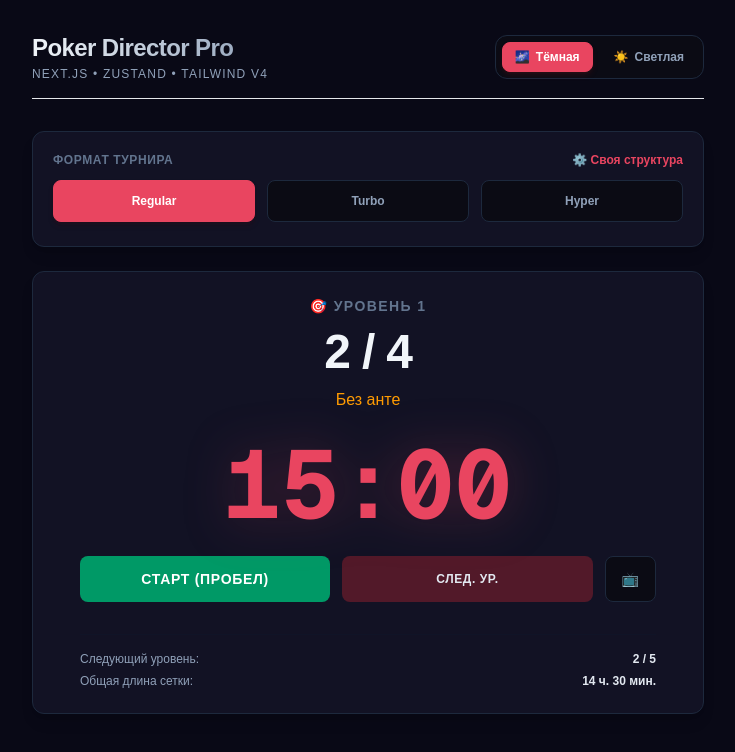
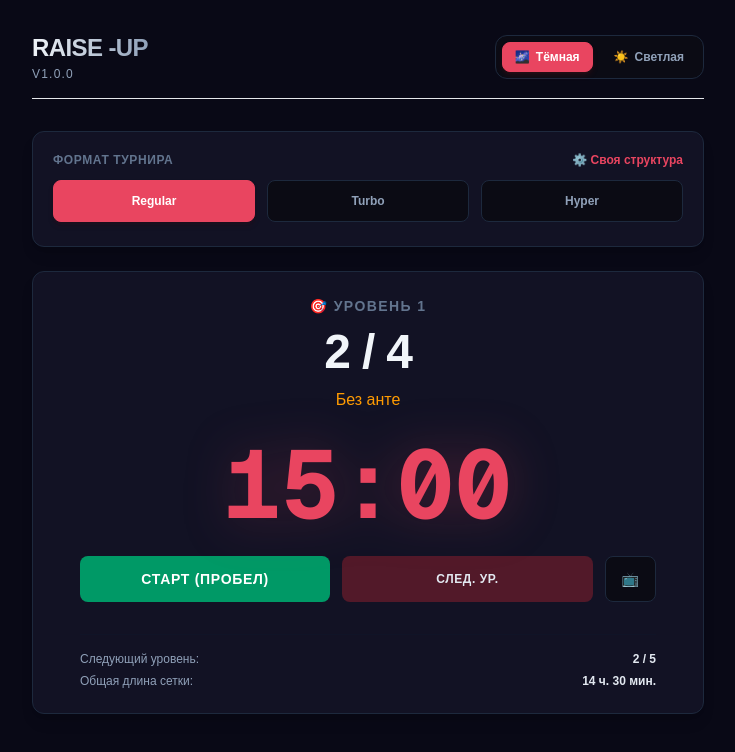
Before and after one commit to superigrooper/raise-up, a Next.js app: page / in a window 1280 px wide. Shown: the top 752 px of the page, without its empty margins (272-1007 px from the left). Built offline with nearby package versions, Linux system fonts and the light colour scheme.

Commit message:
Add 1.0.0 version

```diff
--- a/next.config.ts
+++ b/next.config.ts
@@ -1,8 +1,11 @@
 import type { NextConfig } from "next";
+import pkg from "./package.json" with { type: "json" };
 
 const nextConfig: NextConfig = {
-  /* config options here */
   reactCompiler: true,
+  env: {
+    NEXT_PUBLIC_APP_VERSION: pkg.version,
+  }
 };
 
 export default nextConfig;
--- a/package.json
+++ b/package.json
@@ -1,6 +1,6 @@
 {
   "name": "raise-up",
-  "version": "0.1.0",
+  "version": "1.0.0",
   "private": true,
   "scripts": {
     "dev": "next dev",
--- a/src/app/page.tsx
+++ b/src/app/page.tsx
@@ -1,4 +1,3 @@
-// app/page.tsx
 "use client";
 
 import { useEffect, useState } from 'react';
@@ -23,7 +22,6 @@
   if (!isMounted) return null;
 
   const getThemeClass = () => {
-    // if (theme === 'dark') return 'dark bg-[#0f0f1b] text-white';
     if (theme === 'navy') return 'navy bg-[#090916] text-white';
     return 'bg-gray-100 text-gray-900';
   };
@@ -37,11 +35,11 @@
       }`}>
         <div className="text-center sm:text-left">
           <h1 className="text-2xl font-extrabold tracking-tight bg-gradient-to-r from-gray-900 to-gray-600 dark:from-white dark:to-gray-400 navy:from-slate-100 navy:to-slate-400 bg-clip-text text-transparent">
-            {isTheaterMode ? '📋 Табло турнира' : 'Poker Director Pro'}
+            {isTheaterMode ? '📋 Табло турнира' : 'RAISE -UP'}
           </h1>
           {!isTheaterMode && (
             <p className="text-xs text-gray-500 dark:text-gray-400 navy:text-slate-400 mt-0.5 uppercase tracking-widest">
-              Next.js • Zustand • Tailwind v4
+                <span>v{process.env.NEXT_PUBLIC_APP_VERSION || "1.0.0"}</span>
             </p>
           )}
         </div>
--- a/src/components/ThemeSelector.tsx
+++ b/src/components/ThemeSelector.tsx
@@ -9,7 +9,6 @@
 
   const themes: { id: Theme; name: string; icon: string }[] = [
     { id: 'navy', name: 'Тёмная', icon: '🌌' },
-    // { id: 'dark', name: 'Угольно-чёрная', icon: '⬛' },
     { id: 'light', name: 'Светлая', icon: '☀️' },
   ];
 
```
